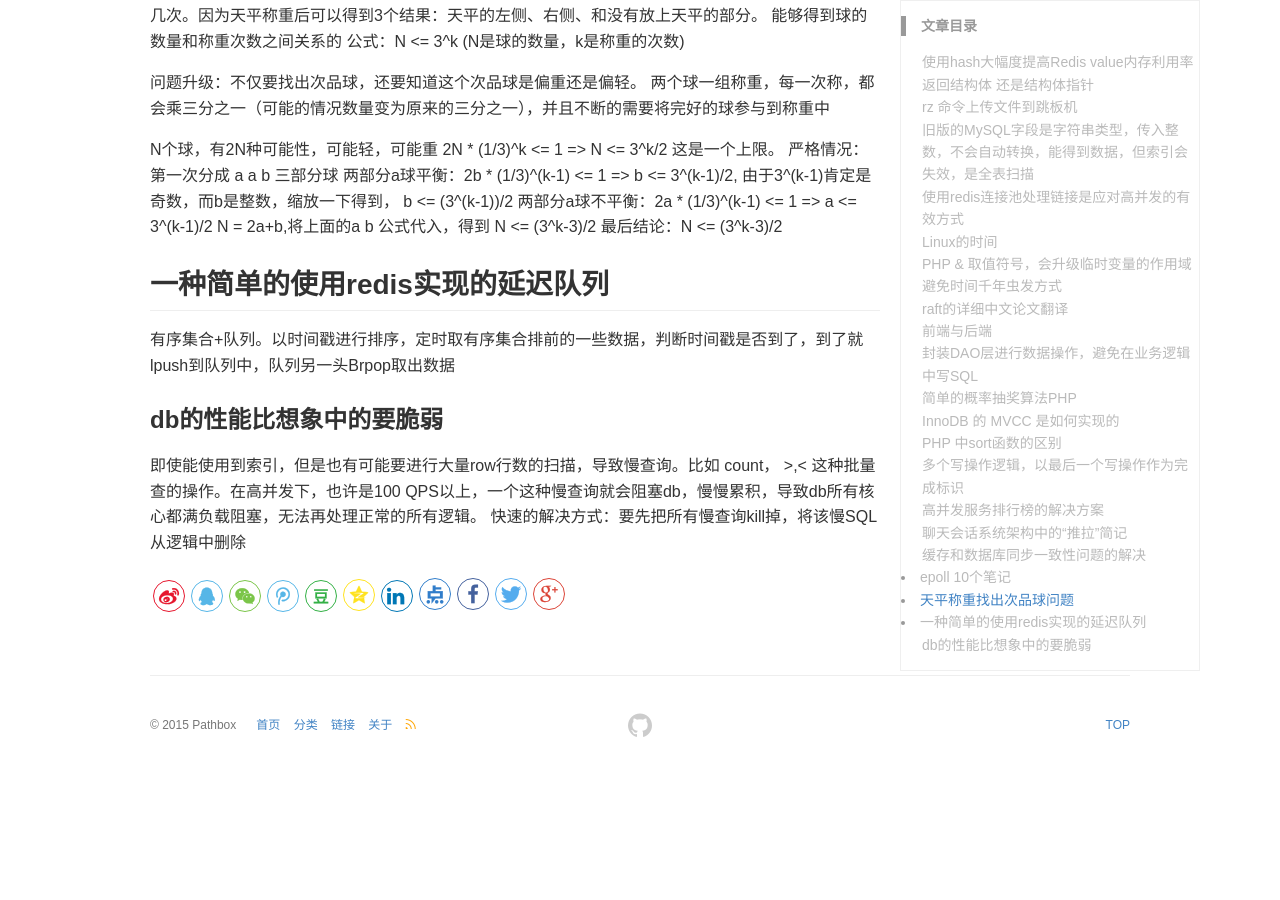
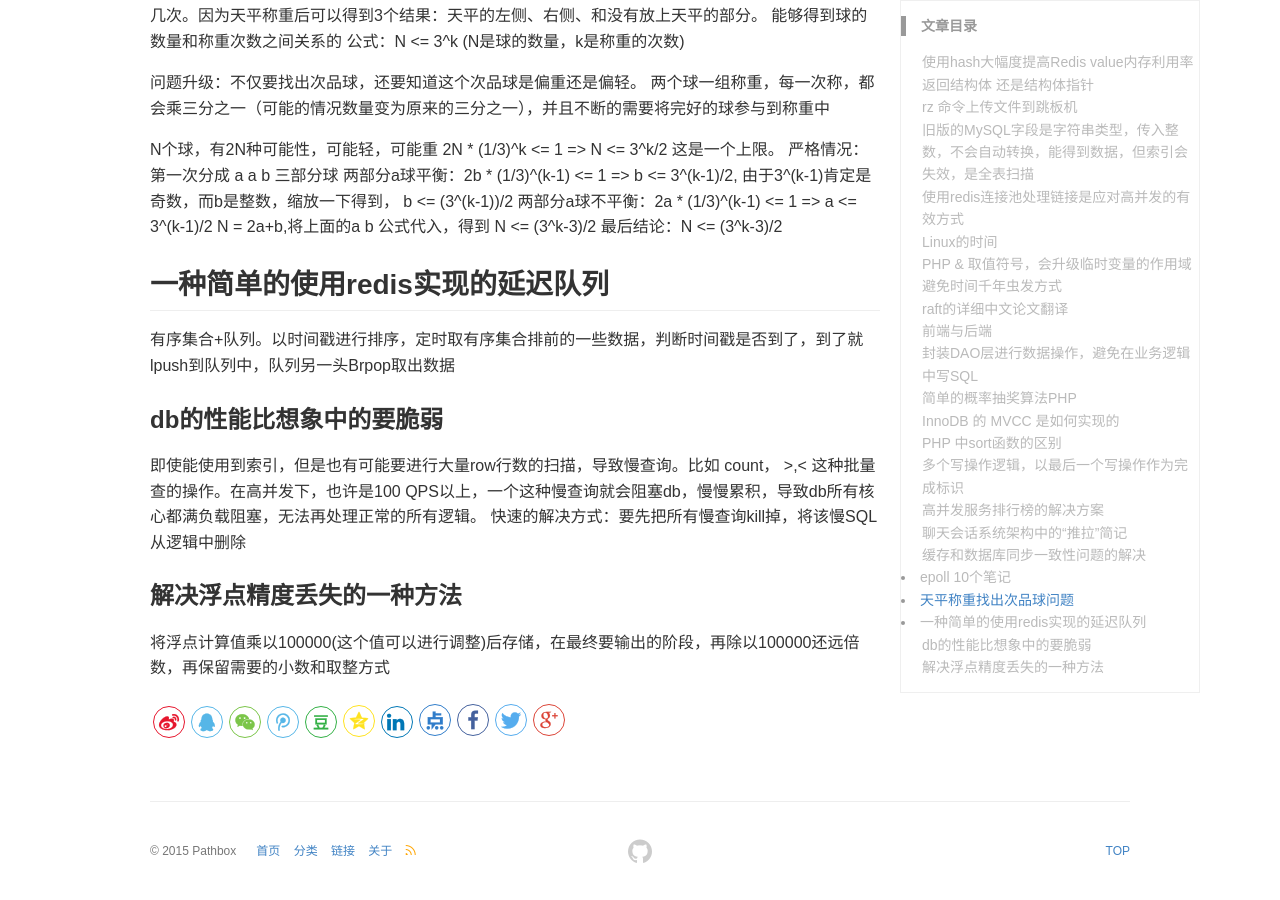
Before and after one commit to pathbox/pathbox.github.io, a Jekyll site: the page built from _posts/2021-07-16-work-summary-in-Tencent-50.md, in a window 1280 px wide and 900 px high, scrolled down 6972 px. Built offline with Jekyll 4.4.1, drawn with Linux system fonts in a browser that asks for light colours; before the commit the page ends 7746 px from its top, so only the background shows below that.

Commit message:
解决浮点精度丢失的一种方法

```diff
--- a/_posts/2021-07-16-work-summary-in-Tencent-50.md
+++ b/_posts/2021-07-16-work-summary-in-Tencent-50.md
@@ -275,3 +275,6 @@ N = 2a+b,将上面的a b 公式代入，得到 N <= (3^k-3)/2
 ### db的性能比想象中的要脆弱
 即使能使用到索引，但是也有可能要进行大量row行数的扫描，导致慢查询。比如 count， >,< 这种批量查的操作。在高并发下，也许是100 QPS以上，一个这种慢查询就会阻塞db，慢慢累积，导致db所有核心都满负载阻塞，无法再处理正常的所有逻辑。
 快速的解决方式：要先把所有慢查询kill掉，将该慢SQL从逻辑中删除
+
+### 解决浮点精度丢失的一种方法
+将浮点计算值乘以100000(这个值可以进行调整)后存储，在最终要输出的阶段，再除以100000还远倍数，再保留需要的小数和取整方式
```
